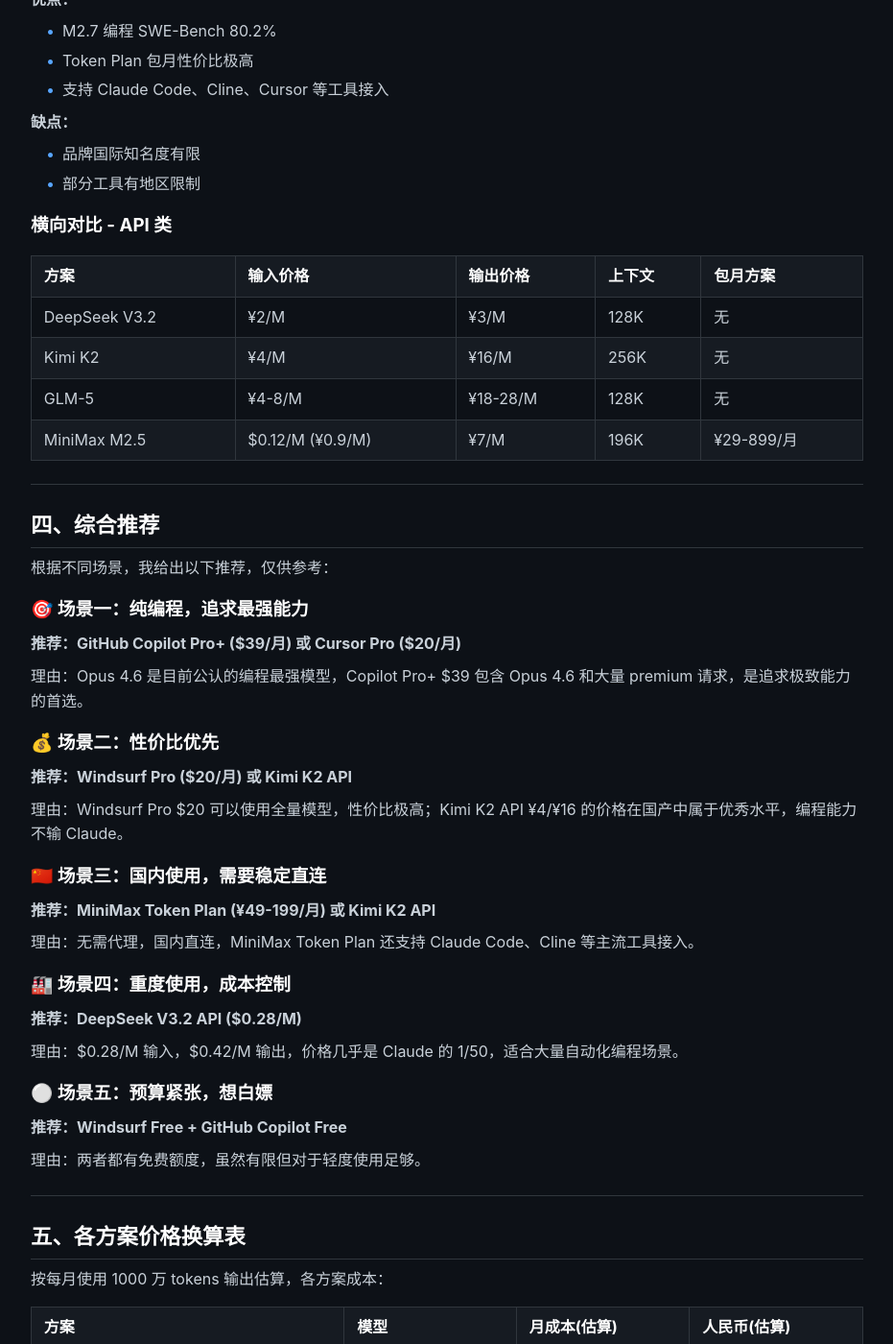
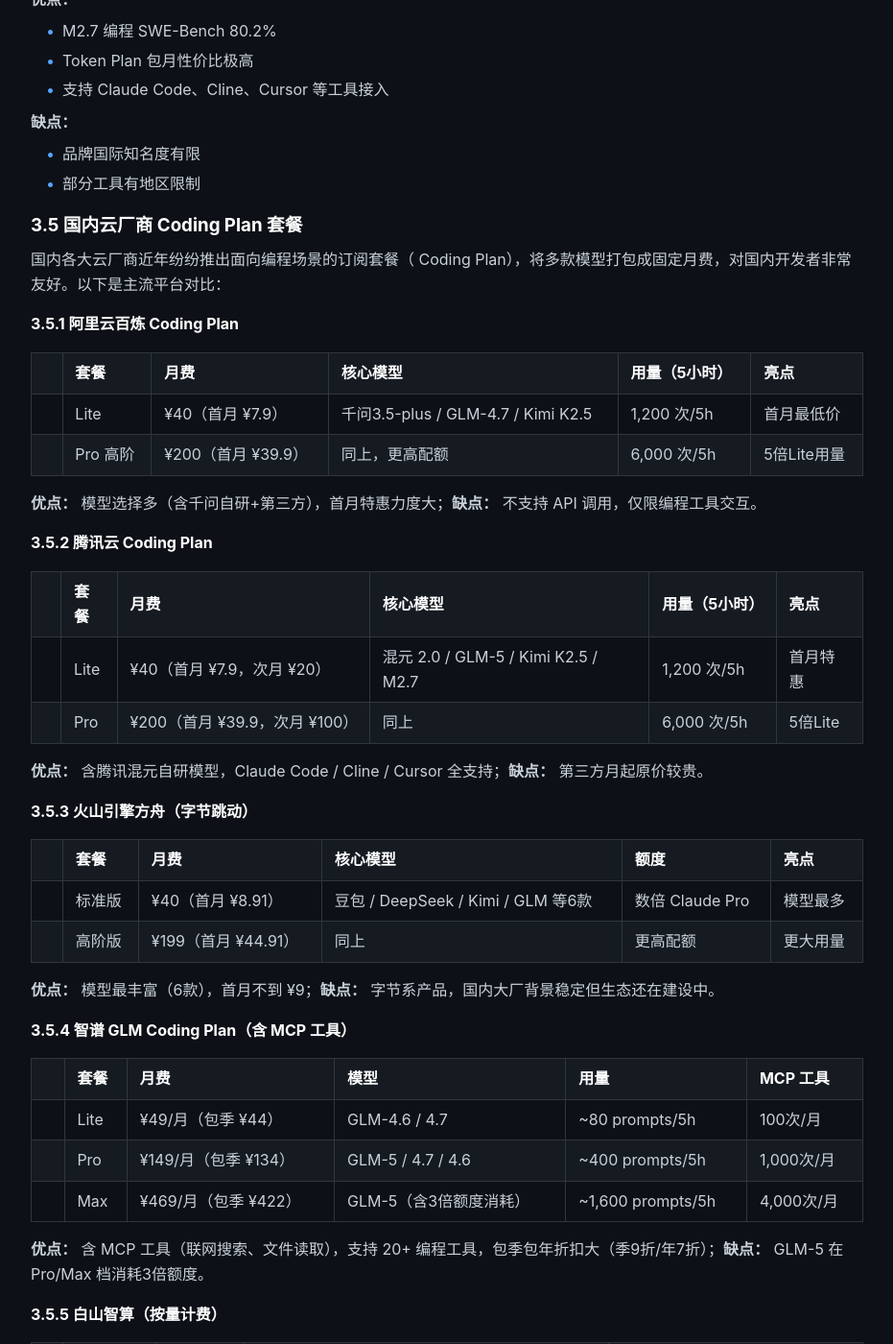
Before and after one commit to godsay1983/godsay1983.github.io, a Jekyll site: the page built from _posts/2026-04-18-alternatives-to-claude-for-programming.md, in a window 1280 px wide and 1400 px high, scrolled down 6017 px. Shown: the whole window at 96% size, without its empty margins (174-1105 px from the left). Built offline with Jekyll 4.4.1, drawn with Linux system fonts in a browser that asks for light colours; some of the changed text lies outside the part shown.

Commit message:
补充国内云厂商Coding Plan：阿里云百炼、腾讯云、火山引擎方舟、白山智算

```diff
--- a/_posts/2026-04-18-alternatives-to-claude-for-programming.md
+++ b/_posts/2026-04-18-alternatives-to-claude-for-programming.md
@@ -3,7 +3,7 @@
 title: "Claude 编程太贵了？2026年主流编程辅助方案全面对比"
 date: 2026-04-18 12:00:00 +0800
 categories: [编程, AI, 技术]
-tags: [Claude, Copilot, Cursor, Windsurf, Kimi, DeepSeek, Codex, 编程辅助, AI编程]
+tags: [Claude, Copilot, Cursor, Windsurf, Kimi, DeepSeek, Codex, 编程辅助, AI编程, CodingPlan, 阿里云, 火山引擎, 腾讯云]
 author: 辉仆
 ---
 
@@ -221,14 +221,64 @@
 - 品牌国际知名度有限
 - 部分工具有地区限制
 
-### 横向对比 - API 类
+### 3.5 国内云厂商 Coding Plan 套餐
 
-| 方案 | 输入价格 | 输出价格 | 上下文 | 包月方案 |
-|------|---------|---------|--------|---------|
-| DeepSeek V3.2 | ¥2/M | ¥3/M | 128K | 无 |
-| Kimi K2 | ¥4/M | ¥16/M | 256K | 无 |
-| GLM-5 | ¥4-8/M | ¥18-28/M | 128K | 无 |
-| MiniMax M2.5 | $0.12/M (¥0.9/M) | ¥7/M | 196K | ¥29-899/月 |
+国内各大云厂商近年纷纷推出面向编程场景的订阅套餐（ Coding Plan），将多款模型打包成固定月费，对国内开发者非常友好。以下是主流平台对比：
+
+#### 3.5.1 阿里云百炼 Coding Plan
+
+|| 套餐 | 月费 | 核心模型 | 用量（5小时） | 亮点 |
+|------|------|------|---------|------------|------|
+|| Lite | ¥40（首月 ¥7.9） | 千问3.5-plus / GLM-4.7 / Kimi K2.5 | 1,200 次/5h | 首月最低价 |
+|| Pro 高阶 | ¥200（首月 ¥39.9） | 同上，更高配额 | 6,000 次/5h | 5倍Lite用量 |
+
+**优点：** 模型选择多（含千问自研+第三方），首月特惠力度大；**缺点：** 不支持 API 调用，仅限编程工具交互。
+
+#### 3.5.2 腾讯云 Coding Plan
+
+|| 套餐 | 月费 | 核心模型 | 用量（5小时） | 亮点 |
+|------|------|------|---------|------------|------|
+|| Lite | ¥40（首月 ¥7.9，次月 ¥20） | 混元 2.0 / GLM-5 / Kimi K2.5 / M2.7 | 1,200 次/5h | 首月特惠 |
+|| Pro | ¥200（首月 ¥39.9，次月 ¥100） | 同上 | 6,000 次/5h | 5倍Lite |
+
+**优点：** 含腾讯混元自研模型，Claude Code / Cline / Cursor 全支持；**缺点：** 第三方月起原价较贵。
+
+#### 3.5.3 火山引擎方舟（字节跳动）
+
+|| 套餐 | 月费 | 核心模型 | 额度 | 亮点 |
+|------|------|------|---------|------|------|
+|| 标准版 | ¥40（首月 ¥8.91） | 豆包 / DeepSeek / Kimi / GLM 等6款 | 数倍 Claude Pro | 模型最多 |
+|| 高阶版 | ¥199（首月 ¥44.91） | 同上 | 更高配额 | 更大用量 |
+
+**优点：** 模型最丰富（6款），首月不到 ¥9；**缺点：** 字节系产品，国内大厂背景稳定但生态还在建设中。
+
+#### 3.5.4 智谱 GLM Coding Plan（含 MCP 工具）
+
+|| 套餐 | 月费 | 模型 | 用量 | MCP 工具 |
+|------|------|------|------|---------|---------|
+|| Lite | ¥49/月（包季 ¥44） | GLM-4.6 / 4.7 | ~80 prompts/5h | 100次/月 |
+|| Pro | ¥149/月（包季 ¥134） | GLM-5 / 4.7 / 4.6 | ~400 prompts/5h | 1,000次/月 |
+|| Max | ¥469/月（包季 ¥422） | GLM-5（含3倍额度消耗） | ~1,600 prompts/5h | 4,000次/月 |
+
+**优点：** 含 MCP 工具（联网搜索、文件读取），支持 20+ 编程工具，包季包年折扣大（季9折/年7折）；**缺点：** GLM-5 在 Pro/Max 档消耗3倍额度。
+
+#### 3.5.5 白山智算（按量计费）
+
+|| 套餐 | 月费 | 模型 | 亮点 |
+|------|------|------|------|------|
+|| 按量计费 | 送 ¥450 | MiniMax / GLM-5 / DeepSeek / Kimi / Qwen | 注册即送 ¥450，按 token 计量 |
+
+**优点：** 适合用量波动大的用户，450元免费额度可测试；**缺点：** 无固定月费，用量不稳定时成本难预估。
+
+### 横向对比 - 云厂商 Coding Plan 类
+
+|| 平台 | 入门月费 | 首月特惠 | 核心模型 | 用量（5小时） | 特色 |
+|------|------|---------|---------|------------|------|
+|| 阿里云百炼 | ¥40 | ¥7.9 | 千问3.5+ / GLM-4.7 / Kimi K2.5 | 1,200次（Lite） | 模型多 |
+|| 腾讯云 | ¥40 | ¥7.9 | 混元2.0 / GLM-5 / Kimi / M2.7 | 1,200次（Lite） | 含自研 |
+|| 火山引擎方舟 | ¥40 | ¥8.91 | 豆包+DeepSeek+Kimi+GLM等6款 | 数倍 Claude Pro | 模型最多 |
+|| 智谱 GLM | ¥49 | — | GLM-5 / 4.7 / 4.6 | ~80 prompts（Lite） | 含MCP工具 |
+|| 白山智算 | 按量 | 送¥450 | MiniMax/GLM/DeepSeek/Kimi | 按量 | 送额度多 |
 
 ---
 
@@ -248,11 +298,11 @@
 
 理由：Windsurf Pro $20 可以使用全量模型，性价比极高；Kimi K2 API ¥4/¥16 的价格在国产中属于优秀水平，编程能力不输 Claude。
 
-### 🇨🇳 场景三：国内使用，需要稳定直连
+### 🇨🇳 场景三：国内使用，要稳定直连 + 性价比
 
-**推荐：MiniMax Token Plan (¥49-199/月) 或 Kimi K2 API**
+**推荐：火山引擎方舟（¥40/月）或 阿里云百炼（¥40/月）**
 
-理由：无需代理，国内直连，MiniMax Token Plan 还支持 Claude Code、Cline 等主流工具接入。
+理由：无需代理，国内直连，模型选择多（火山6款/阿里含千问），首月特惠力度大（均不到 ¥9）。
 
 ### 🏭 场景四：重度使用，成本控制
 
@@ -272,15 +322,18 @@
 
 按每月使用 1000 万 tokens 输出估算，各方案成本：
 
-| 方案 | 模型 | 月成本(估算) | 人民币(估算) |
+|| 方案 | 模型 | 月成本(估算) | 人民币(估算) |
 |------|------|-------------|-------------|
-| Claude Opus 4 API | Opus 4 | $750 | ¥5,400 |
-| GitHub Copilot Pro+ | Opus 4.6 | $39 | ¥283 |
-| Cursor Pro+ | Claude | $60 | ¥435 |
-| Windsurf Pro | Claude/GPT | $20 | ¥145 |
-| Kimi K2 API | K2 | ¥160 | ¥160 |
-| DeepSeek V3.2 API | V3.2 | ¥42 | ¥42 |
-| MiniMax Token Plan Max | M2.7 | ¥119 | ¥119 |
+|| Claude Opus 4 API | Opus 4 | $750 | ¥5,400 |
+|| GitHub Copilot Pro+ | Opus 4.6 | $39 | ¥283 |
+|| Cursor Pro+ | Claude | $60 | ¥435 |
+|| Windsurf Pro | Claude/GPT | $20 | ¥145 |
+|| 火山引擎方舟 标准版 | 豆包+DeepSeek+Kimi+GLM等6款 | ¥40 | ¥40 |
+|| 阿里云百炼 Lite | 千问3.5+ / GLM-4.7 / Kimi K2.5 | ¥40（首月¥7.9） | ¥40 |
+|| 腾讯云 Lite | 混元2.0 / GLM-5 / Kimi / M2.7 | ¥40（首月¥7.9） | ¥40 |
+|| Kimi K2 API | K2 | ¥160 | ¥160 |
+|| DeepSeek V3.2 API | V3.2 | ¥42 | ¥42 |
+|| MiniMax Token Plan Max | M2.7 | ¥119 | ¥119 |
 
 ---
 
@@ -289,8 +342,8 @@
 AI 编程辅助工具已经进入战国时代，没有完美的方案，只有适合你的方案：
 
 - **不差钱要最强**：Copilot Pro+ 或 Cursor Ultra
-- **追求性价比**：Windsurf Pro 或 Kimi K2 API
-- **国内使用为主**：MiniMax 或 Kimi
+- **追求性价比**：Windsurf Pro 或火山引擎方舟（¥40/月）
+- **国内使用为主**：火山引擎方舟 / 阿里云百炼（¥40/月，首月 ¥8-9）
 - **重度使用控成本**：DeepSeek V3.2 API
 - **白嫖党**：Windsurf/Copilot 免费额度
 
@@ -309,6 +362,10 @@
 - Kimi (Moonshot): https://platform.kimi.com
 - 智谱 (GLM): https://open.bigmodel.cn
 - MiniMax: https://platform.minimaxi.com
+- 阿里云百炼: https://www.aliyun.com/benefit/scene/codingplan
+- 腾讯云 Coding Plan: https://cloud.tencent.com/product/coding
+- 火山引擎方舟: https://console.volcengine.com/ark
+- 白山智算: https://www.baishan.com
 
 ---
 
```
